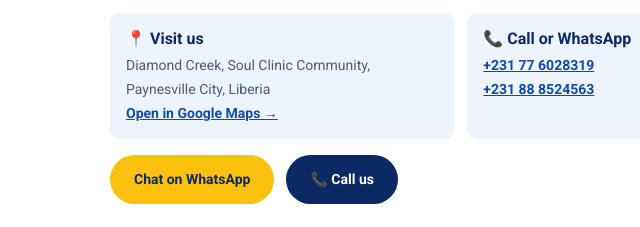
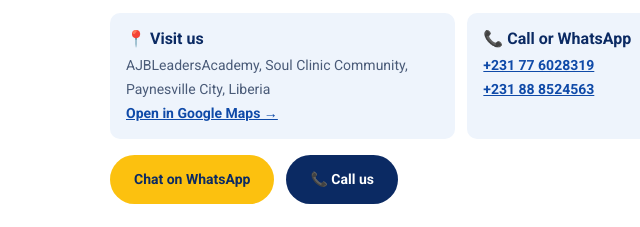
Before and after one commit to HUL2024/ajb-site, a plain HTML site: page contact.html in a window 1280 px wide. Shown: the part 469-696 px from the top of the page, 0-640 px from the left. Drawn offline with Linux system fonts and the light colour scheme; no server answers.

Commit message:
Update contact.html

```diff
--- a/contact.html
+++ b/contact.html
@@ -38,8 +38,8 @@
         <p>Questions about admissions, partnerships or supporting our students? Reach us in the way that is easiest for
             you. We would love to hear from you.</p>
         <ul class="subjects">
-            <li><b>📍 Visit us</b><span>Diamond Creek, Soul Clinic Community, Paynesville City, Liberia<br><a
-                        href="https://www.google.com/maps/search/?api=1&query=Diamond+Creek+Soul+Clinic+Community+Paynesville+Liberia"
+            <li><b>📍 Visit us</b><span>AJBLeadersAcademy, Soul Clinic Community, Paynesville City, Liberia<br><a
+                        href="https://www.google.com/maps/search/?api=1&query=AJB+Leaders+Academy+Soul+Clinic+Community+Paynesville+Liberia"
                         target="_blank" rel="noopener">Open in Google Maps →</a></span></li>
             <!-- TODO: replace the map link above with the exact Google Maps link of the school (open the school in Google Maps, tap Share, Copy link) -->
             <li><b>📞 Call or WhatsApp</b><span><a href="tel:+231776028319">+231 77 6028319</a><br><a
```
